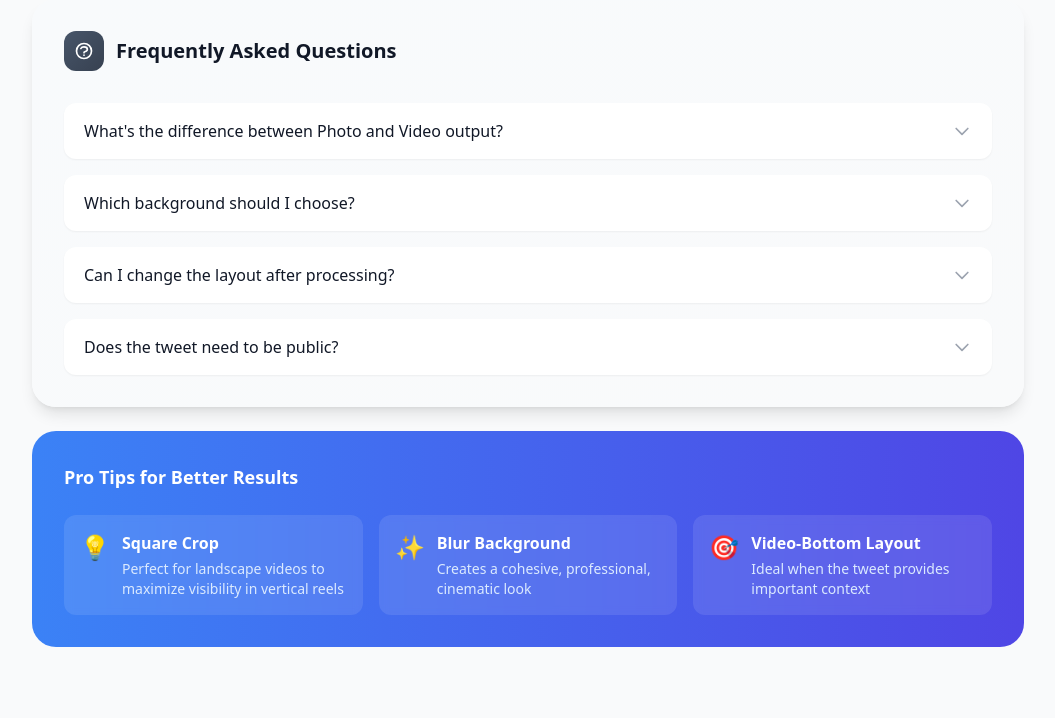
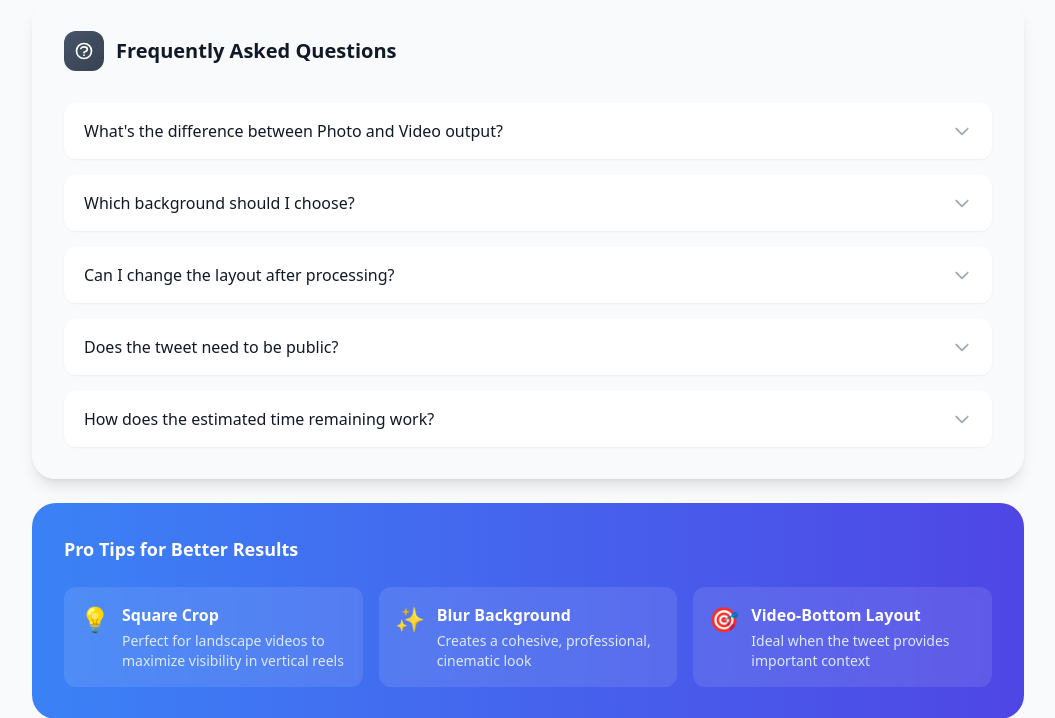
Before and after one commit to Costinbc/tweet_to_reel, a Flask app: page /instructions in a window 1280 px wide. Shown: the part 2405-3123 px from the top of the page, without its empty margins (112-1167 px from the left). Run offline with Flask 3, Linux system fonts and the light colour scheme; parts of the project's set-up code (start-up, migrations or seed data) failed here and were passed over; some libraries are stand-ins or nearby versions.

Commit message:
add ETA fqa

```diff
--- a/templates/instructions.html
+++ b/templates/instructions.html
@@ -206,6 +206,20 @@
           </div>
         </div>
       </details>
+
+      <details class="group rounded-lg sm:rounded-xl bg-white shadow-sm hover:shadow-md transition-all duration-200">
+        <summary class="cursor-pointer mobile-padding sm:px-5 sm:py-4 py-3 px-4 font-medium text-gray-900 hover:text-blue-600 transition-colors flex items-center justify-between text-sm sm:text-base">
+          <span class="pr-4">How does the estimated time remaining work?</span>
+          <svg class="w-4 h-4 sm:w-5 sm:h-5 text-gray-400 group-open:rotate-180 transition-transform duration-200 flex-shrink-0" fill="none" stroke="currentColor" viewBox="0 0 24 24">
+            <path stroke-linecap="round" stroke-linejoin="round" stroke-width="2" d="M19 9l-7 7-7-7" />
+          </svg>
+        </summary>
+        <div class="mobile-padding sm:px-5 sm:pb-4 px-4 pb-3 mobile-text sm:text-sm text-gray-700 leading-relaxed border-t border-gray-100">
+          <div class="pt-2">
+            <p>Before processing begins, we try to calculate an estimate for processing time. Photos should always take ~7 seconds to finish, but video processing time varies depending on video length. We provide an estimate, the actual duration might be slightly shorter or longer. </p>
+          </div>
+        </div>
+      </details>
     </div>
   </section>
 
```
